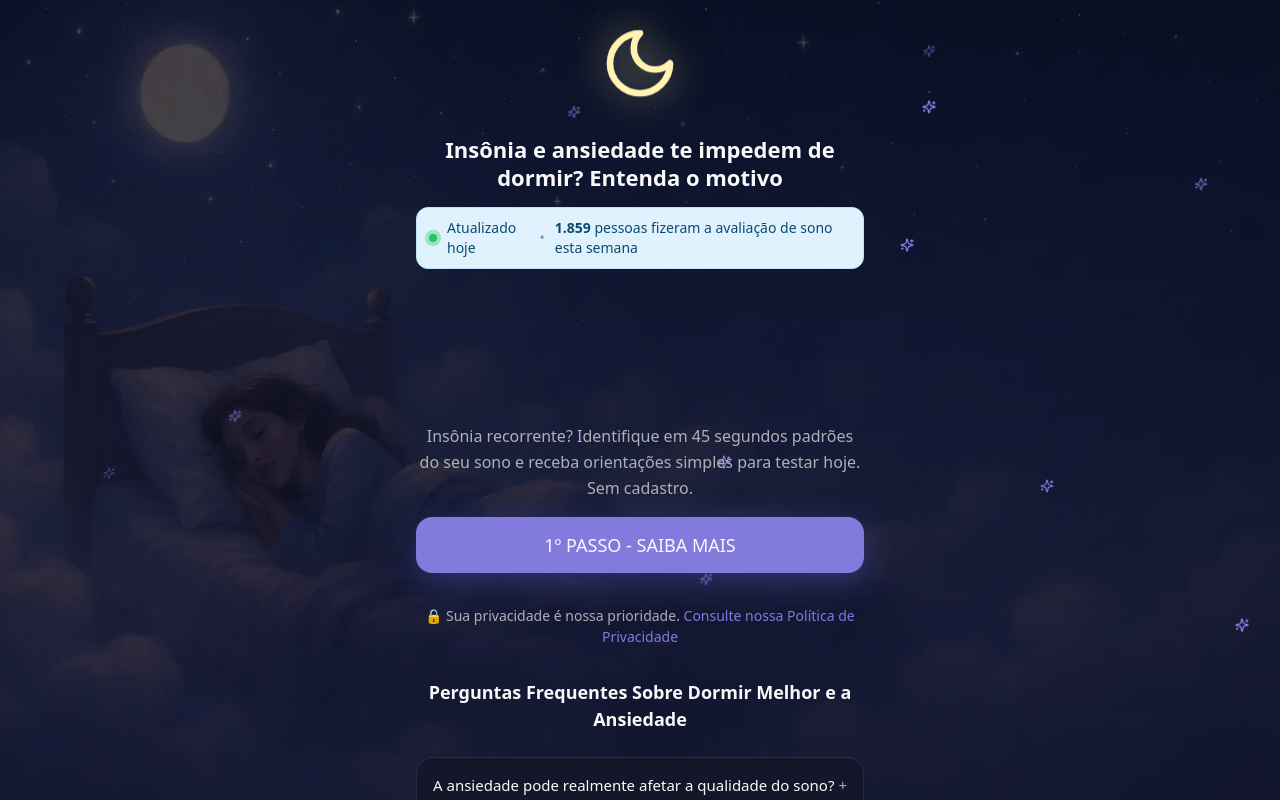
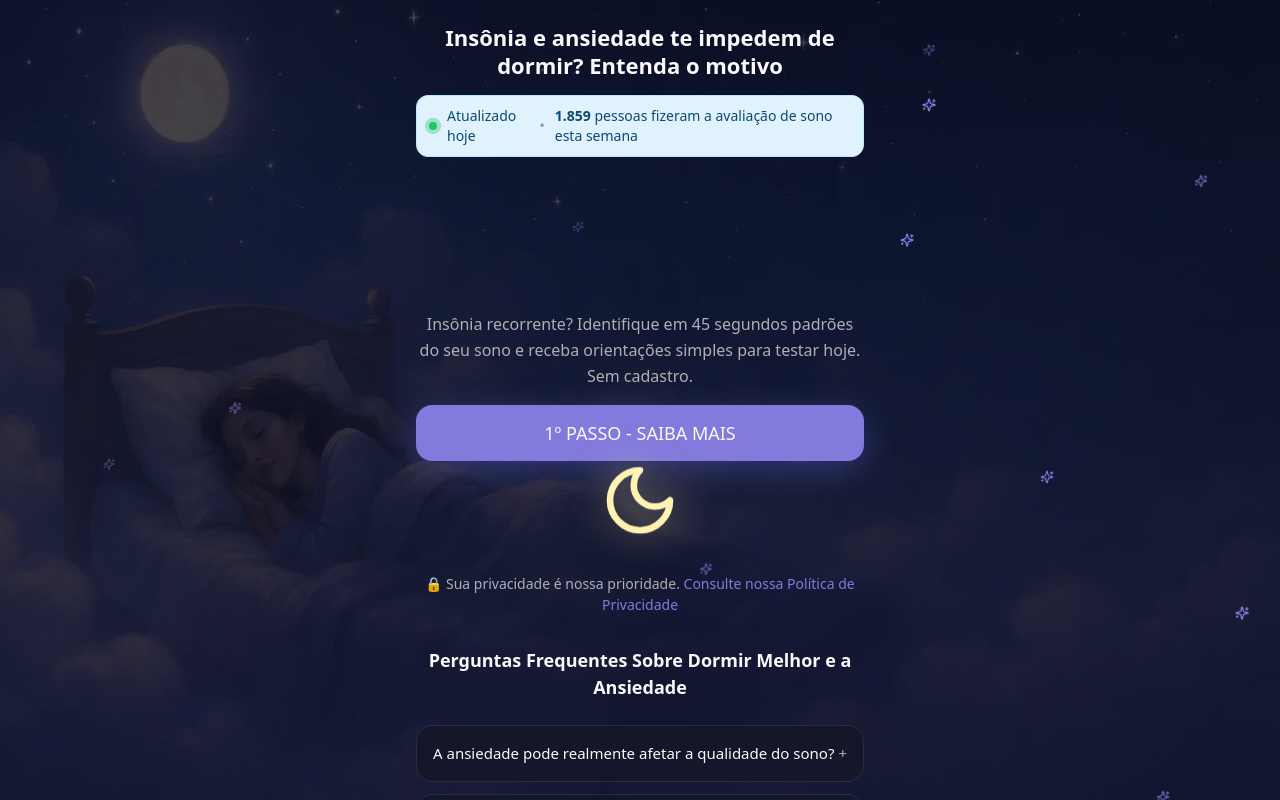
Before and after one commit to ernanirocha/dream-detective-quiz, a React (Vite) app: page / in a window 1280 px wide. Shown: the top 800 px of the page. Built offline with nearby package versions, Linux system fonts and the light colour scheme; the HTML template or start-up script is replaced by a standard one.

Commit message:
Code edited in Lovable Code Editor

```diff
--- a/src/components/StartScreen.tsx
+++ b/src/components/StartScreen.tsx
@@ -84,13 +84,6 @@ const StartScreen = ({ onStart }: StartScreenProps) => {
 
       {/* Content */}
       <div className="relative z-10 max-w-md w-full animate-fade-in">
-        {/* Moon icon with glow */}
-        <div className="flex justify-center mb-8 animate-float">
-          <div className="relative">
-            <Moon className="w-20 h-20 text-[hsl(var(--moon-glow))] drop-shadow-[0_0_20px_rgba(255,240,150,0.6)]" />
-          </div>
-        </div>
-
         {/* Title */}
         <h1 className="text-[22px] font-bold text-foreground text-center mb-4 leading-tight">
           Insônia e ansiedade te impedem de dormir? Entenda o motivo
@@ -114,6 +107,13 @@ const StartScreen = ({ onStart }: StartScreenProps) => {
         <QuizButton variant="primary" onClick={onStart}>
           1º PASSO - SAIBA MAIS
         </QuizButton>
+
+        {/* Moon icon with glow */}
+        <div className="flex justify-center mb-8 animate-float">
+          <div className="relative">
+            <Moon className="w-20 h-20 text-[hsl(var(--moon-glow))] drop-shadow-[0_0_20px_rgba(255,240,150,0.6)]" />
+          </div>
+        </div>
 
         {/* Privacy notice */}
         <p className="text-[14px] text-muted-foreground text-center mt-8 mb-6">
```
